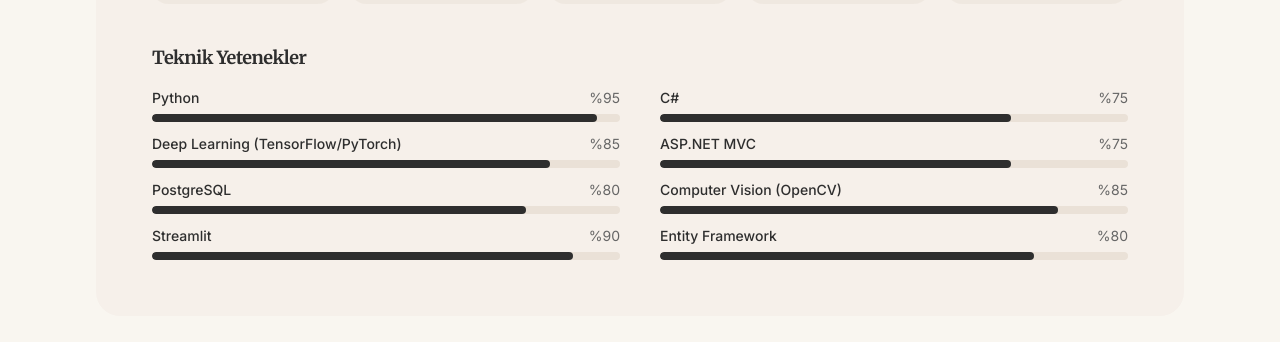
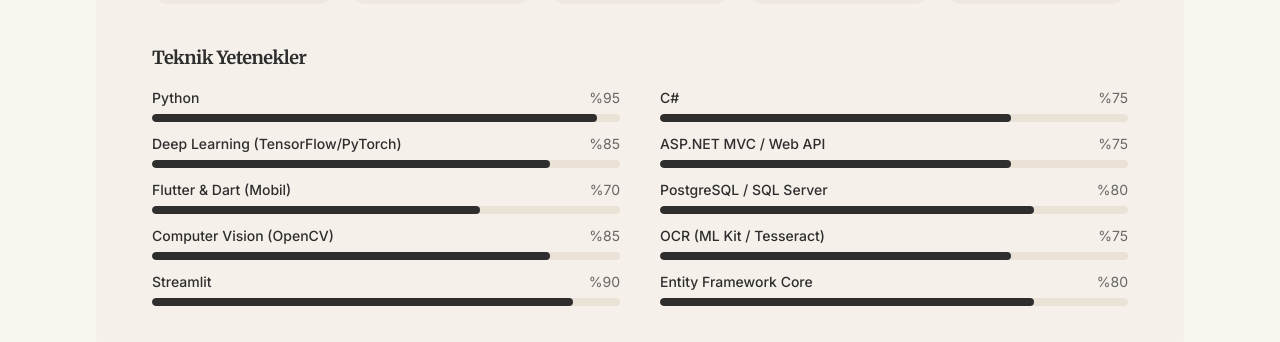
Before and after one commit to AvsrAysenur/ki-iselwebsitesi, a React (Vite) app: page / in a window 1280 px wide. Shown: the part 1500-1842 px from the top of the page. Built offline with nearby package versions, Linux system fonts and the light colour scheme; the HTML template or start-up script is replaced by a standard one.

Commit message:
Changes
Co-authored-by: AvsrAysenur <170874165+AvsrAysenur@users.noreply.github.com>

```diff
--- a/src/data/projects.ts
+++ b/src/data/projects.ts
@@ -155,9 +155,11 @@ export const skills = [
   { name: "Python", level: 95 },
   { name: "C#", level: 75 },
   { name: "Deep Learning (TensorFlow/PyTorch)", level: 85 },
-  { name: "ASP.NET MVC", level: 75 },
-  { name: "PostgreSQL", level: 80 },
+  { name: "ASP.NET MVC / Web API", level: 75 },
+  { name: "Flutter & Dart (Mobil)", level: 70 },
+  { name: "PostgreSQL / SQL Server", level: 80 },
   { name: "Computer Vision (OpenCV)", level: 85 },
+  { name: "OCR (ML Kit / Tesseract)", level: 75 },
   { name: "Streamlit", level: 90 },
-  { name: "Entity Framework", level: 80 },
+  { name: "Entity Framework Core", level: 80 },
 ];
```
